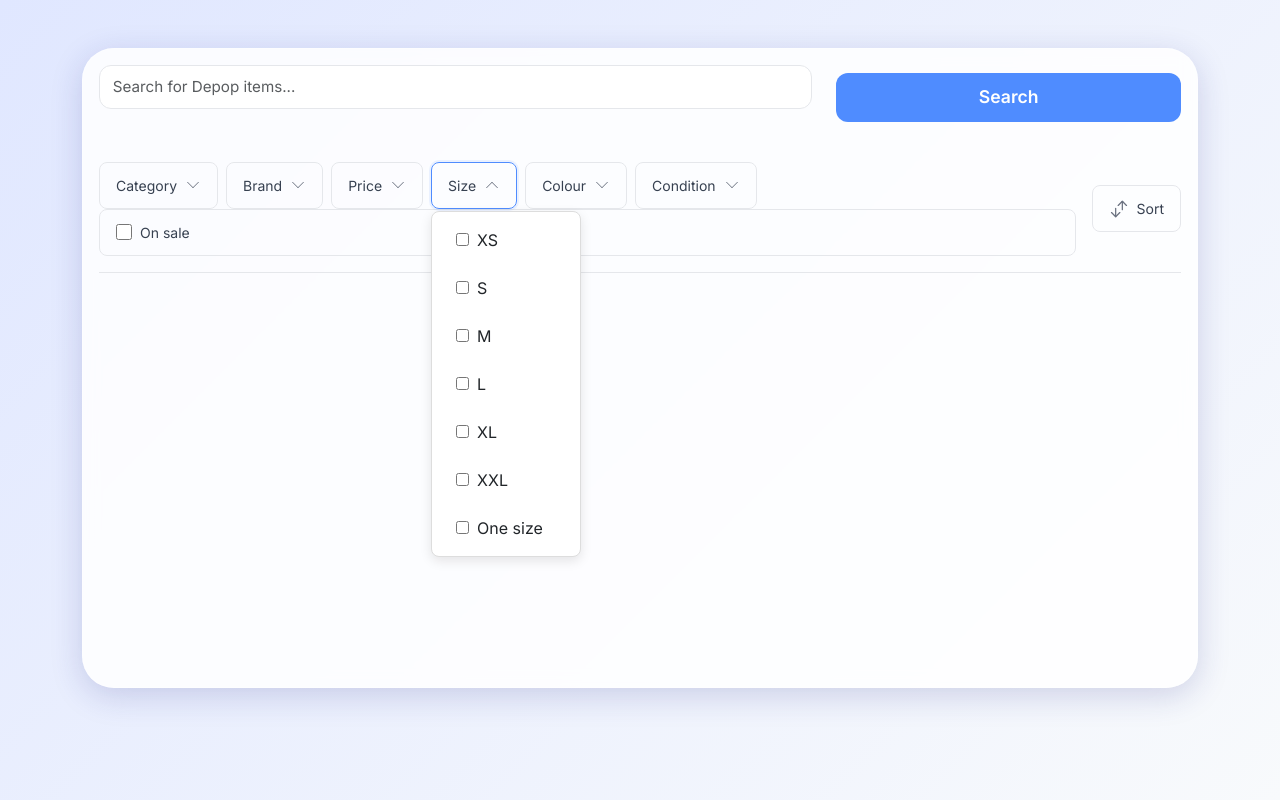
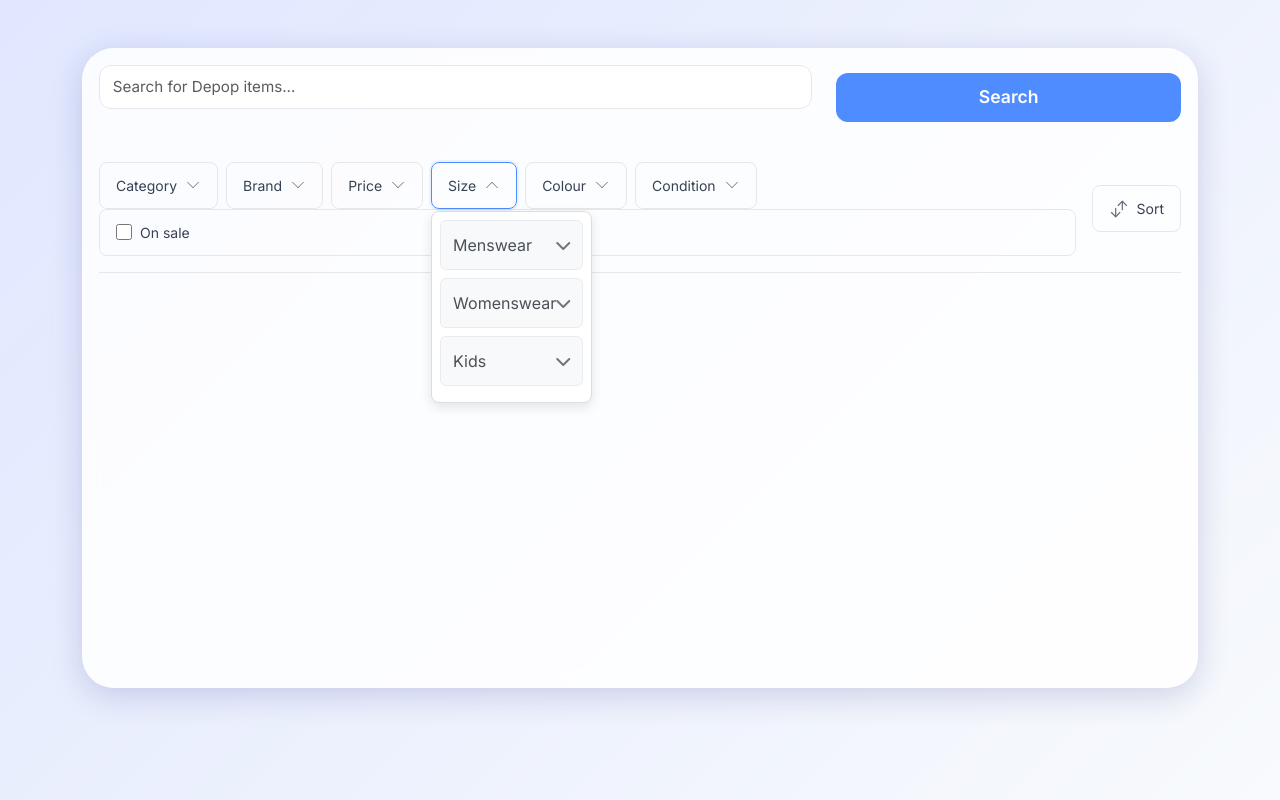
Before and after one commit to eytangf4/Depop-Recommendation-System, a Flask app: page /search in a window 1280 px wide, after a click on "Size". Run offline with Flask 3, Linux system fonts and the light colour scheme; the visitor is signed in with stand-in values (Sample User, id 1).

Commit message:
Implement hierarchical size filtering with client-side logic and debug outputs; add tests for size filtering behavior.

```diff
--- a/static/css/search.css
+++ b/static/css/search.css
@@ -773,3 +773,150 @@
         justify-content: space-between;
     }
 }
+
+/* Hierarchical Size Filter Styles */
+.size-hierarchy-level {
+    margin-bottom: 0.5rem;
+}
+
+.size-category-header {
+    display: flex;
+    justify-content: space-between;
+    align-items: center;
+    padding: 0.75rem;
+    background: #f8f9fa;
+    border: 1px solid #e9ecef;
+    border-radius: 0.375rem;
+    cursor: pointer;
+    font-weight: 500;
+    color: #495057;
+    transition: all 0.2s ease;
+}
+
+.size-category-header:hover {
+    background: #e9ecef;
+    border-color: #dee2e6;
+}
+
+.sub-level .size-category-header {
+    margin-left: 1rem;
+    background: #ffffff;
+    border-color: #dee2e6;
+}
+
+.system-level .size-category-header {
+    margin-left: 2rem;
+    background: #f1f3f4;
+    font-size: 0.9rem;
+}
+
+.size-subcategories,
+.size-systems,
+.size-options {
+    padding-top: 0.5rem;
+    padding-bottom: 0.5rem;
+}
+
+.size-options {
+    display: grid;
+    grid-template-columns: repeat(auto-fill, minmax(80px, 1fr));
+    gap: 0.5rem;
+    padding: 0.75rem;
+    margin-left: 2rem;
+    background: #fafbfc;
+    border-radius: 0.375rem;
+    border: 1px solid #e9ecef;
+}
+
+.size-option {
+    display: flex;
+    align-items: center;
+    justify-content: center;
+}
+
+.size-option input[type="checkbox"] {
+    display: none;
+}
+
+.size-option label {
+    display: flex;
+    align-items: center;
+    justify-content: center;
+    width: 100%;
+    min-height: 2.5rem;
+    padding: 0.5rem;
+    background: #ffffff;
+    border: 1px solid #dee2e6;
+    border-radius: 0.375rem;
+    font-size: 0.875rem;
+    font-weight: 500;
+    color: #495057;
+    cursor: pointer;
+    transition: all 0.2s ease;
+    text-align: center;
+    margin: 0;
+}
+
+.size-option label:hover {
+    background: #f8f9fa;
+    border-color: #adb5bd;
+}
+
+.size-option input[type="checkbox"]:checked + label {
+    background: #007bff;
+    border-color: #007bff;
+    color: white;
+}
+
+.size-category-header i {
+    transition: transform 0.2s ease;
+    color: #6c757d;
+}
+
+.size-category-header i.fa-chevron-up {
+    transform: rotate(180deg);
+}
+
+/* Size dropdown specific styles */
+#sizeList {
+    max-height: 400px;
+    overflow-y: auto;
+    padding: 0.5rem;
+}
+
+#sizeList::-webkit-scrollbar {
+    width: 6px;
+}
+
+#sizeList::-webkit-scrollbar-track {
+    background: #f1f1f1;
+    border-radius: 3px;
+}
+
+#sizeList::-webkit-scrollbar-thumb {
+    background: #c1c1c1;
+    border-radius: 3px;
+}
+
+#sizeList::-webkit-scrollbar-thumb:hover {
+    background: #a8a8a8;
+}
+
+/* Mobile size filter adjustments */
+@media (max-width: 768px) {
+    .size-options {
+        grid-template-columns: repeat(auto-fill, minmax(70px, 1fr));
+        gap: 0.375rem;
+        margin-left: 1rem;
+    }
+
+    .sub-level .size-category-header,
+    .system-level .size-category-header {
+        margin-left: 0.5rem;
+    }
+
+    .size-option label {
+        min-height: 2rem;
+        font-size: 0.8rem;
+    }
+}
--- a/static/js/filters.js
+++ b/static/js/filters.js
@@ -308,33 +308,258 @@ class DepopFilters {
         const sizeList = document.getElementById('sizeList');
         if (!sizeList) return;
 
-        this.selectedSizes.clear();
         sizeList.innerHTML = '';
 
-        // Use standard sizes that work with Depop API
-        let sizes = [];
+        // Size structure based on Depop's hierarchical system
+        const sizeStructure = {
+            menswear: {
+                tops: {
+                    uk: ['One size', '3XS', 'XXS', 'XS', 'S', 'M', 'L', 'XL', 'XXL', '3XL', '4XL', 'Other'],
+                    us: ['One size', '3XS', 'XXS', 'XS', 'S', 'M', 'L', 'XL', 'XXL', '3XL', '4XL', 'Other'],
+                    eur: ['One size', '3XS', 'XXS', 'XS', 'S', 'M', 'L', 'XL', 'XXL', '3XL', '4XL', 'Other']
+                },
+                bottoms: {
+                    uk: ['26', '28', '30', '32', '34', '36', '38', '40', '42', '44', 'Other'],
+                    us: ['26', '28', '30', '32', '34', '36', '38', '40', '42', '44', 'Other'],
+                    eur: ['42', '44', '46', '48', '50', '52', '54', '56', '58', '60', 'Other']
+                },
+                shoes: {
+                    uk: ['3', '4', '5', '6', '7', '8', '9', '10', '11', '12', '13', '14', 'Other'],
+                    us: ['4', '5', '6', '7', '8', '9', '10', '11', '12', '13', '14', '15', 'Other'],
+                    eur: ['36', '37', '38', '39', '40', '41', '42', '43', '44', '45', '46', '47', 'Other']
+                },
+                underwear: {
+                    uk: ['XS', 'S', 'M', 'L', 'XL', 'XXL', '3XL', 'Other'],
+                    us: ['XS', 'S', 'M', 'L', 'XL', 'XXL', '3XL', 'Other'],
+                    eur: ['XS', 'S', 'M', 'L', 'XL', 'XXL', '3XL', 'Other']
+                },
+                outerwear: {
+                    uk: ['XS', 'S', 'M', 'L', 'XL', 'XXL', '3XL', '4XL', 'Other'],
+                    us: ['XS', 'S', 'M', 'L', 'XL', 'XXL', '3XL', '4XL', 'Other'],
+                    eur: ['XS', 'S', 'M', 'L', 'XL', 'XXL', '3XL', '4XL', 'Other']
+                }
+            },
+            womenswear: {
+                tops: {
+                    uk: ['One size', '3XS', 'XXS', 'XS', 'S', 'M', 'L', 'XL', 'XXL', '3XL', '4XL', 'Other'],
+                    us: ['One size', '3XS', 'XXS', 'XS', 'S', 'M', 'L', 'XL', 'XXL', '3XL', '4XL', 'Other'],
+                    eur: ['One size', '3XS', 'XXS', 'XS', 'S', 'M', 'L', 'XL', 'XXL', '3XL', '4XL', 'Other']
+                },
+                bottoms: {
+                    uk: ['4', '6', '8', '10', '12', '14', '16', '18', '20', '22', '24', 'Other'],
+                    us: ['0', '2', '4', '6', '8', '10', '12', '14', '16', '18', '20', 'Other'],
+                    eur: ['32', '34', '36', '38', '40', '42', '44', '46', '48', '50', '52', 'Other']
+                },
+                shoes: {
+                    uk: ['2', '3', '4', '5', '6', '7', '8', '9', '10', '11', 'Other'],
+                    us: ['4', '5', '6', '7', '8', '9', '10', '11', '12', '13', 'Other'],
+                    eur: ['35', '36', '37', '38', '39', '40', '41', '42', '43', '44', 'Other']
+                },
+                underwear: {
+                    uk: ['XS', 'S', 'M', 'L', 'XL', 'XXL', 'Other'],
+                    us: ['XS', 'S', 'M', 'L', 'XL', 'XXL', 'Other'],
+                    eur: ['XS', 'S', 'M', 'L', 'XL', 'XXL', 'Other']
+                },
+                outerwear: {
+                    uk: ['XS', 'S', 'M', 'L', 'XL', 'XXL', '3XL', 'Other'],
+                    us: ['XS', 'S', 'M', 'L', 'XL', 'XXL', '3XL', 'Other'],
+                    eur: ['XS', 'S', 'M', 'L', 'XL', 'XXL', '3XL', 'Other']
+                }
+            },
+            kids: {
+                tops: {
+                    uk: ['1-2 years', '2-3 years', '3-4 years', '4-5 years', '5-6 years', '6-7 years', '7-8 years', '8-9 years', '9-10 years', '10-11 years', '11-12 years', '12-13 years', '13-14 years', '14-15 years', '15-16 years', 'Other'],
+                    us: ['2T', '3T', '4T', '5T', '6', '7', '8', '10', '12', '14', '16', 'Other'],
+                    eur: ['86', '92', '98', '104', '110', '116', '122', '128', '134', '140', '146', '152', '158', '164', '170', 'Other']
+                },
+                bottoms: {
+                    uk: ['1-2 years', '2-3 years', '3-4 years', '4-5 years', '5-6 years', '6-7 years', '7-8 years', '8-9 years', '9-10 years', '10-11 years', '11-12 years', '12-13 years', '13-14 years', '14-15 years', '15-16 years', 'Other'],
+                    us: ['2T', '3T', '4T', '5T', '6', '7', '8', '10', '12', '14', '16', 'Other'],
+                    eur: ['86', '92', '98', '104', '110', '116', '122', '128', '134', '140', '146', '152', '158', '164', '170', 'Other']
+                },
+                shoes: {
+                    uk: ['1', '2', '3', '4', '5', '6', '7', '8', '9', '10', '11', '12', '13', 'Other'],
+                    us: ['2', '3', '4', '5', '6', '7', '8', '9', '10', '11', '12', '13', '14', 'Other'],
+                    eur: ['17', '18', '19', '20', '21', '22', '23', '24', '25', '26', '27', '28', '29', '30', '31', '32', '33', '34', '35', 'Other']
+                }
+            }
+        };
 
-        // Determine size category based on selected category
-        if (category === 'men' || category === 'women') {
-            sizes = ['XS', 'S', 'M', 'L', 'XL', 'XXL', 'One size'];
-        } else if (category === 'kids') {
-            sizes = ['2T', '3T', '4T', '5T', '6', '7', '8', '10', '12', '14', '16'];
+        // Determine if we have a specific category selected
+        const hasSpecificCategory = this.selectedCategory && this.selectedCategory !== 'everything_else';
+
+        if (!hasSpecificCategory) {
+            // No category selected - show full hierarchy (Menswear > Tops > UK > sizes)
+            this.createFullSizeHierarchy(sizeList, sizeStructure);
         } else {
-            // Default to common adult sizes (when no category or unknown category)
-            sizes = ['XS', 'S', 'M', 'L', 'XL', 'XXL', 'One size'];
+            // Category selected - show simplified hierarchy (UK > sizes)
+            this.createSimplifiedSizeHierarchy(sizeList, sizeStructure);
         }
 
-        sizes.forEach(size => {
-            const item = document.createElement('div');
-            item.className = 'dropdown-checkbox';
-            item.innerHTML = `
-                <input type="checkbox" id="size-${size}" value="${size}">
-                <label for="size-${size}">${size}</label>
+        this.attachSizeHandlers();
+    }
+
+    createFullSizeHierarchy(container, sizeStructure) {
+        // Create main categories (Menswear, Womenswear, Kids)
+        Object.keys(sizeStructure).forEach(mainCategory => {
+            const mainCategoryDiv = document.createElement('div');
+            mainCategoryDiv.className = 'size-hierarchy-level';
+            mainCategoryDiv.innerHTML = `
+                <div class="size-category-header" data-category="${mainCategory}">
+                    <span>${this.capitalizeCategory(mainCategory)}</span>
+                    <i class="fas fa-chevron-down"></i>
+                </div>
+                <div class="size-subcategories" style="display: none;"></div>
             `;
-            sizeList.appendChild(item);
+            container.appendChild(mainCategoryDiv);
+
+            // Add subcategories (Tops, Bottoms, Shoes, etc.)
+            const subcategoriesDiv = mainCategoryDiv.querySelector('.size-subcategories');
+            Object.keys(sizeStructure[mainCategory]).forEach(subCategory => {
+                const subCategoryDiv = document.createElement('div');
+                subCategoryDiv.className = 'size-hierarchy-level sub-level';
+                subCategoryDiv.innerHTML = `
+                    <div class="size-category-header" data-category="${mainCategory}" data-subcategory="${subCategory}">
+                        <span>${this.capitalizeCategory(subCategory)}</span>
+                        <i class="fas fa-chevron-down"></i>
+                    </div>
+                    <div class="size-systems" style="display: none;"></div>
+                `;
+                subcategoriesDiv.appendChild(subCategoryDiv);
+
+                // Add sizing systems (UK, US, EUR)
+                const systemsDiv = subCategoryDiv.querySelector('.size-systems');
+                Object.keys(sizeStructure[mainCategory][subCategory]).forEach(system => {
+                    const systemDiv = document.createElement('div');
+                    systemDiv.className = 'size-hierarchy-level system-level';
+                    systemDiv.innerHTML = `
+                        <div class="size-category-header" data-category="${mainCategory}" data-subcategory="${subCategory}" data-system="${system}">
+                            <span>${system.toUpperCase()}</span>
+                            <i class="fas fa-chevron-down"></i>
+                        </div>
+                        <div class="size-options" style="display: none;"></div>
+                    `;
+                    systemsDiv.appendChild(systemDiv);
+
+                    // Add actual sizes
+                    const sizesDiv = systemDiv.querySelector('.size-options');
+                    sizeStructure[mainCategory][subCategory][system].forEach(size => {
+                        const sizeOption = document.createElement('div');
+                        sizeOption.className = 'size-option';
+                        sizeOption.innerHTML = `
+                            <input type="checkbox" id="size-${mainCategory}-${subCategory}-${system}-${size}" value="${size}">
+                            <label for="size-${mainCategory}-${subCategory}-${system}-${size}">${size}</label>
+                        `;
+                        sizesDiv.appendChild(sizeOption);
+                    });
+                });
+            });
+        });
+    }
+
+    createSimplifiedSizeHierarchy(container, sizeStructure) {
+        // Get the appropriate size structure based on selected category
+        let categoryStructure;
+        if (this.selectedCategory === 'men') {
+            categoryStructure = sizeStructure.menswear;
+        } else if (this.selectedCategory === 'women') {
+            categoryStructure = sizeStructure.womenswear;
+        } else if (this.selectedCategory === 'kids') {
+            categoryStructure = sizeStructure.kids;
+        } else {
+            // Default to combined structure
+            categoryStructure = sizeStructure.menswear;
+        }
+
+        // Show sizing systems directly (UK, US, EUR)
+        const allSizingSystems = new Set();
+        Object.values(categoryStructure).forEach(subcat => {
+            Object.keys(subcat).forEach(system => allSizingSystems.add(system));
         });
 
-        this.attachMultiSelectHandlers('sizeList', this.selectedSizes, 'sizeLabel', 'Size');
+        allSizingSystems.forEach(system => {
+            const systemDiv = document.createElement('div');
+            systemDiv.className = 'size-hierarchy-level';
+            systemDiv.innerHTML = `
+                <div class="size-category-header" data-system="${system}">
+                    <span>${system.toUpperCase()}</span>
+                    <i class="fas fa-chevron-down"></i>
+                </div>
+                <div class="size-options" style="display: none;"></div>
+            `;
+            container.appendChild(systemDiv);
+
+            // Collect all sizes for this system across subcategories
+            const allSizes = new Set();
+            Object.values(categoryStructure).forEach(subcat => {
+                if (subcat[system]) {
+                    subcat[system].forEach(size => allSizes.add(size));
+                }
+            });
+
+            // Add sizes
+            const sizesDiv = systemDiv.querySelector('.size-options');
+            Array.from(allSizes).sort().forEach(size => {
+                const sizeOption = document.createElement('div');
+                sizeOption.className = 'size-option';
+                sizeOption.innerHTML = `
+                    <input type="checkbox" id="size-${system}-${size}" value="${size}">
+                    <label for="size-${system}-${size}">${size}</label>
+                `;
+                sizesDiv.appendChild(sizeOption);
+            });
+        });
+    }
+
+    attachSizeHandlers() {
+        const sizeList = document.getElementById('sizeList');
+        if (!sizeList) return;
+
+        // Handle category header clicks (expand/collapse)
+        sizeList.addEventListener('click', (e) => {
+            if (e.target.closest('.size-category-header')) {
+                e.preventDefault();
+                e.stopPropagation();
+
+                const header = e.target.closest('.size-category-header');
+                const nextDiv = header.nextElementSibling;
+                const icon = header.querySelector('i');
+
+                if (nextDiv && (nextDiv.classList.contains('size-subcategories') ||
+                               nextDiv.classList.contains('size-systems') ||
+                               nextDiv.classList.contains('size-options'))) {
+                    const isVisible = nextDiv.style.display !== 'none';
+                    nextDiv.style.display = isVisible ? 'none' : 'block';
+
+                    if (icon) {
+                        icon.className = isVisible ? 'fas fa-chevron-down' : 'fas fa-chevron-up';
+                    }
+                }
+            }
+        });
+
+        // Handle size checkbox changes
+        sizeList.addEventListener('change', (e) => {
+            if (e.target.type === 'checkbox') {
+                if (e.target.checked) {
+                    this.selectedSizes.add(e.target.value);
+                } else {
+                    this.selectedSizes.delete(e.target.value);
+                }
+                this.updateLabel('sizeLabel', this.selectedSizes, 'Size');
+                this.updateActiveFilters();
+                this.triggerSearch(); // Live update
+            }
+        });
+
+        // Prevent dropdown from closing when clicking inside
+        sizeList.addEventListener('click', (e) => {
+            e.stopPropagation();
+        });
+    }
+
+    capitalizeCategory(category) {
+        return category.charAt(0).toUpperCase() + category.slice(1).replace(/wear$/, 'wear');
     }
 
     attachMultiSelectHandlers(listId, selectedSet, labelId, defaultLabel) {
@@ -968,6 +1193,10 @@ class DepopFilters {
                         this.selectedCategory = category;
                         document.getElementById('categoryLabel').textContent = e.target.textContent;
 
+                        // Clear selected sizes when category changes
+                        this.selectedSizes.clear();
+                        this.updateLabel('sizeLabel', this.selectedSizes, 'Size');
+
                         // Show subcategories in the same dropdown
                         this.showCategoryHierarchy(category);
 
@@ -1012,6 +1241,9 @@ class DepopFilters {
             });
         }
 
+        // Reset size filter to default state (no category selected)
+        this.populateSizes();
+
         this.updateActiveFilters();
         this.triggerSearch(); // Live update
     }
--- a/static/js/search.js
+++ b/static/js/search.js
@@ -162,10 +162,24 @@ class SearchManager {
         .then(response => response.json())
         .then(data => {
             if (data.items) {
+                // Apply client-side size filtering if size filters are selected
+                let filteredItems = data.items;
+                if (window.depopFilters && window.depopFilters.selectedSizes.size > 0) {
+                    const selectedSizes = Array.from(window.depopFilters.selectedSizes);
+                    filteredItems = data.items.filter(item => {
+                        // Check if item has any of the selected sizes
+                        const itemSizes = item.all_sizes || [item.size];
+                        return selectedSizes.some(selectedSize =>
+                            itemSizes.includes(selectedSize)
+                        );
+                    });
+                    console.log(`DEBUG - Size filtering: ${data.items.length} items -> ${filteredItems.length} items after filtering for sizes: ${selectedSizes.join(', ')}`);
+                }
+
                 if (loadMore) {
-                    this.appendResults(data.items);
+                    this.appendResults(filteredItems);
                 } else {
-                    this.displayResults(data.items);
+                    this.displayResults(filteredItems);
                 }
                 this.nextCursor = data.next_cursor;
                 this.hasMoreResults = !!data.next_cursor && data.items.length > 0;
@@ -266,13 +280,21 @@ class SearchManager {
             priceHtml = `<span class="price-sale" style="color:#222;font-weight:600;">$${item.price_sale || item.price}</span>`;
         }
 
+        // Handle size display - show all available sizes if multiple, or just the main size
+        let sizeHtml = '';
+        if (item.all_sizes && item.all_sizes.length > 1) {
+            sizeHtml = `Size: ${item.all_sizes.join(', ')}`;
+        } else if (item.size) {
+            sizeHtml = `Size: ${item.size}`;
+        }
+
         card.innerHTML = `
             <div class="depop-img-wrap">
                 <img src="${item.image_url}" alt="Item image" class="item-img" data-img1="${item.image_url}" data-img2="${item.image_url2 || ''}">
             </div>
             <div class="depop-info">
                 <div class="depop-price">${priceHtml}</div>
-                <div class="depop-size">${item.size ? 'Size: ' + item.size : ''}</div>
+                <div class="depop-size">${sizeHtml}</div>
             </div>
             <div class="depop-actions">
                 <form method="post" action="/feedback" class="feedback-form">
--- a/templates/base.html
+++ b/templates/base.html
@@ -5,6 +5,7 @@
   <meta name="viewport" content="width=device-width, initial-scale=1.0">
   <title>{% block title %}Depop Recommender{% endblock %}</title>
   <link href="https://cdn.jsdelivr.net/npm/bootstrap@5.3.0/dist/css/bootstrap.min.css" rel="stylesheet">
+  <link href="https://cdnjs.cloudflare.com/ajax/libs/font-awesome/6.0.0/css/all.min.css" rel="stylesheet">
   <link rel="preconnect" href="https://fonts.googleapis.com">
   <link rel="preconnect" href="https://fonts.gstatic.com" crossorigin>
   <link href="https://fonts.googleapis.com/css2?family=Inter:wght@400;600;700&display=swap" rel="stylesheet">
```
Also changed, not shown: depop_api.py (+14 -2 lines), test_size_filter.py (added, +48 -0 lines).
